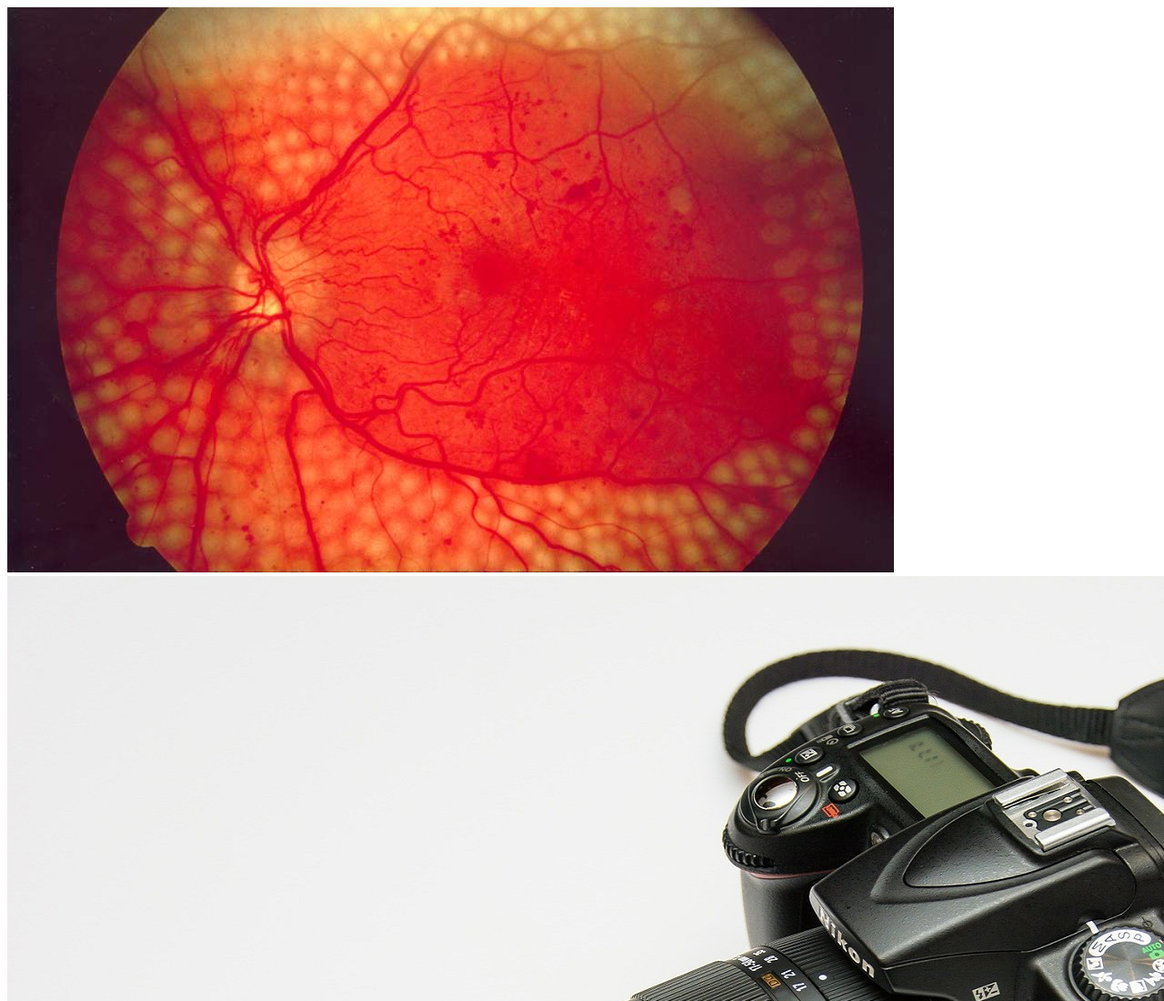
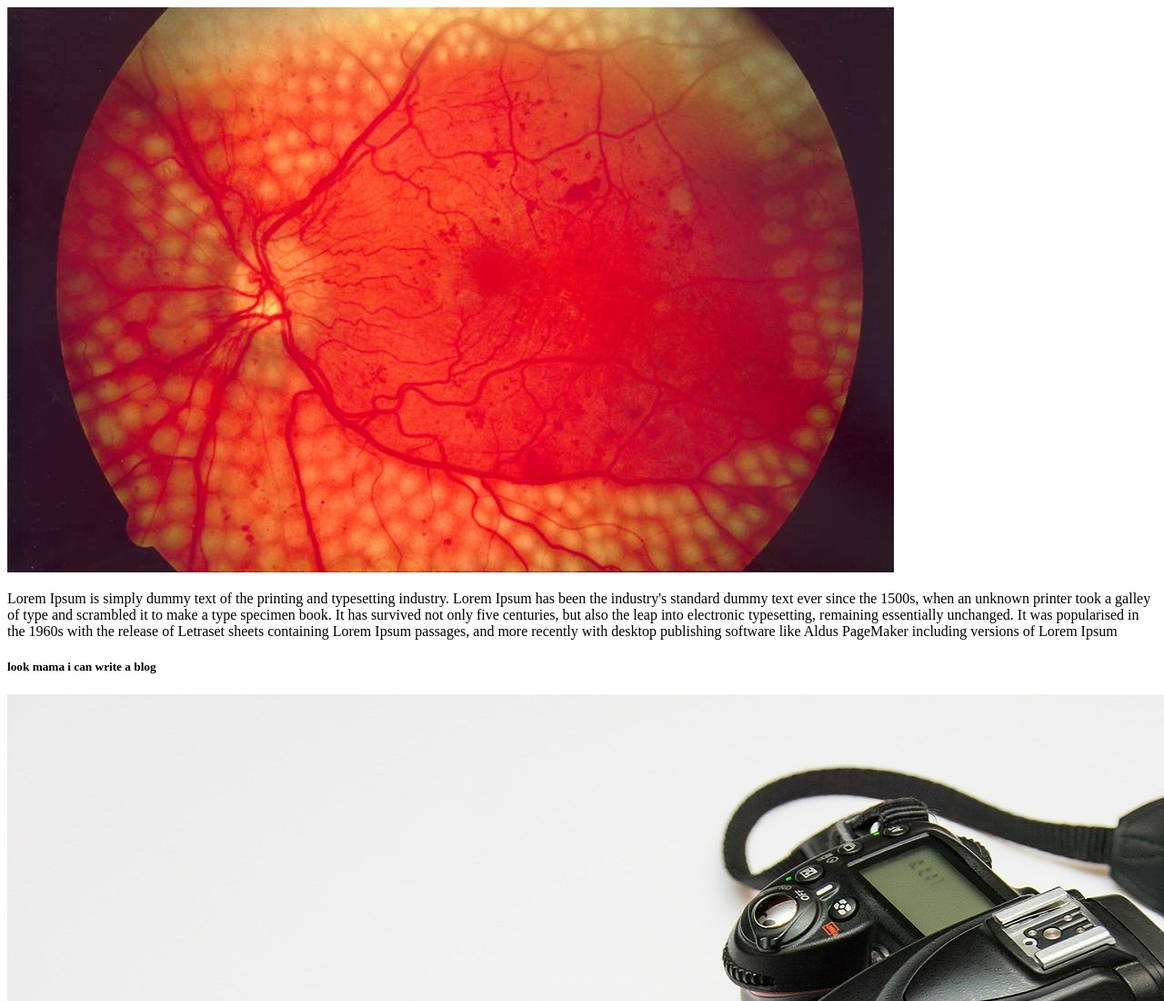
Before and after one commit to Koushikpaul7/my-third-repo, a plain HTML site: page index.html in a window 1280 px wide. Shown: the top 1100 px of the page at 91% size. Drawn offline with Linux system fonts and the light colour scheme.

Commit message:
new branch and para add

```diff
--- a/index.html
+++ b/index.html
@@ -8,6 +8,9 @@
 </head>
 <body>
     <img src="DR.jpg" alt="">
+    <p>Lorem Ipsum is simply dummy text of the printing and typesetting industry. Lorem Ipsum has been the industry's standard dummy text ever since the 1500s, when an unknown printer took a galley of type and scrambled it to make a type specimen book. It has survived not only five centuries, but also the leap into electronic typesetting, remaining essentially unchanged. It was popularised in the 1960s with the release of Letraset sheets containing Lorem Ipsum passages, and more recently with desktop publishing software like Aldus PageMaker including versions of Lorem Ipsum</p>
+    <h5>look mama i can write a blog</h5>
     <img src="camera.jpg" alt="">
+
 </body>
 </html>
```
